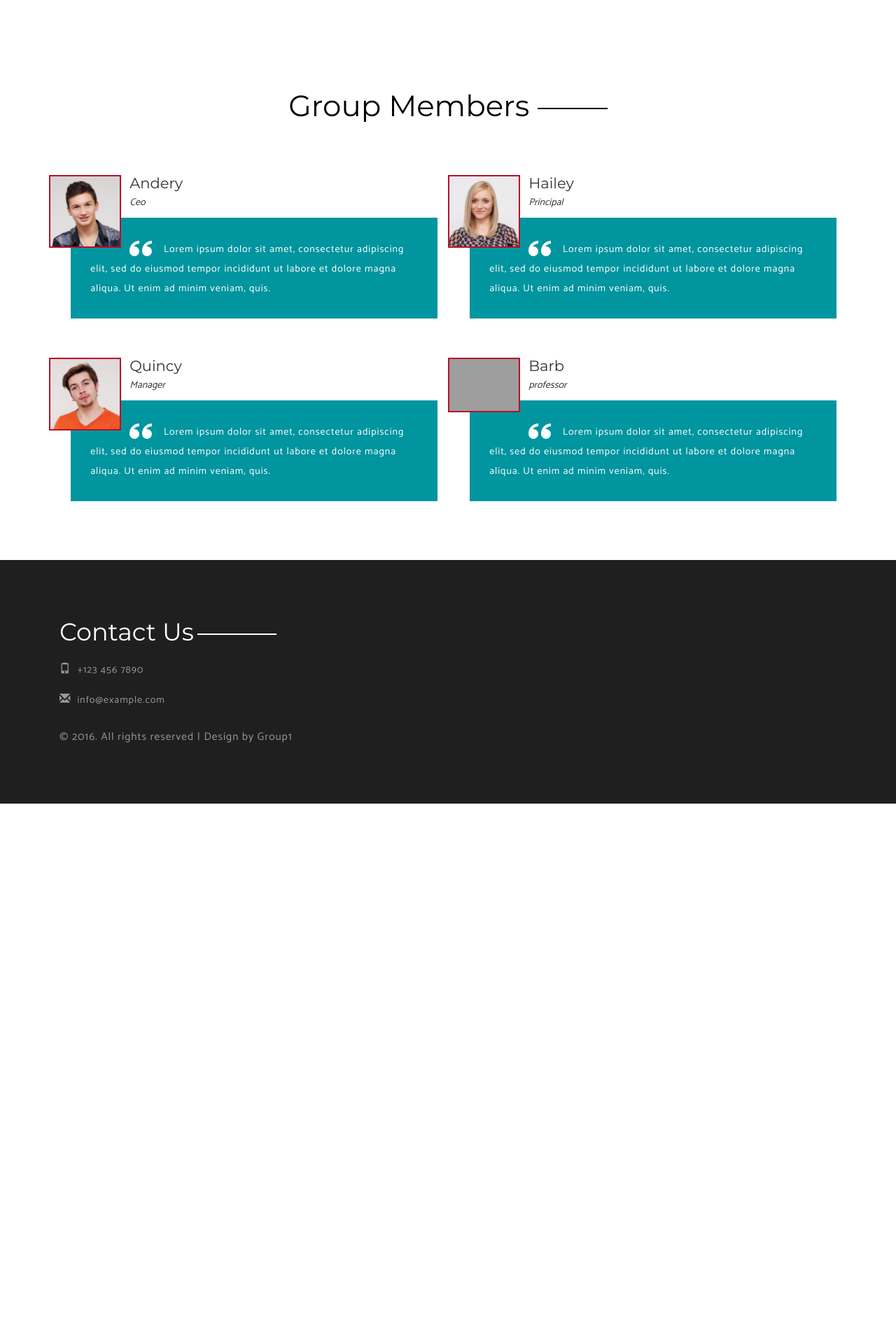
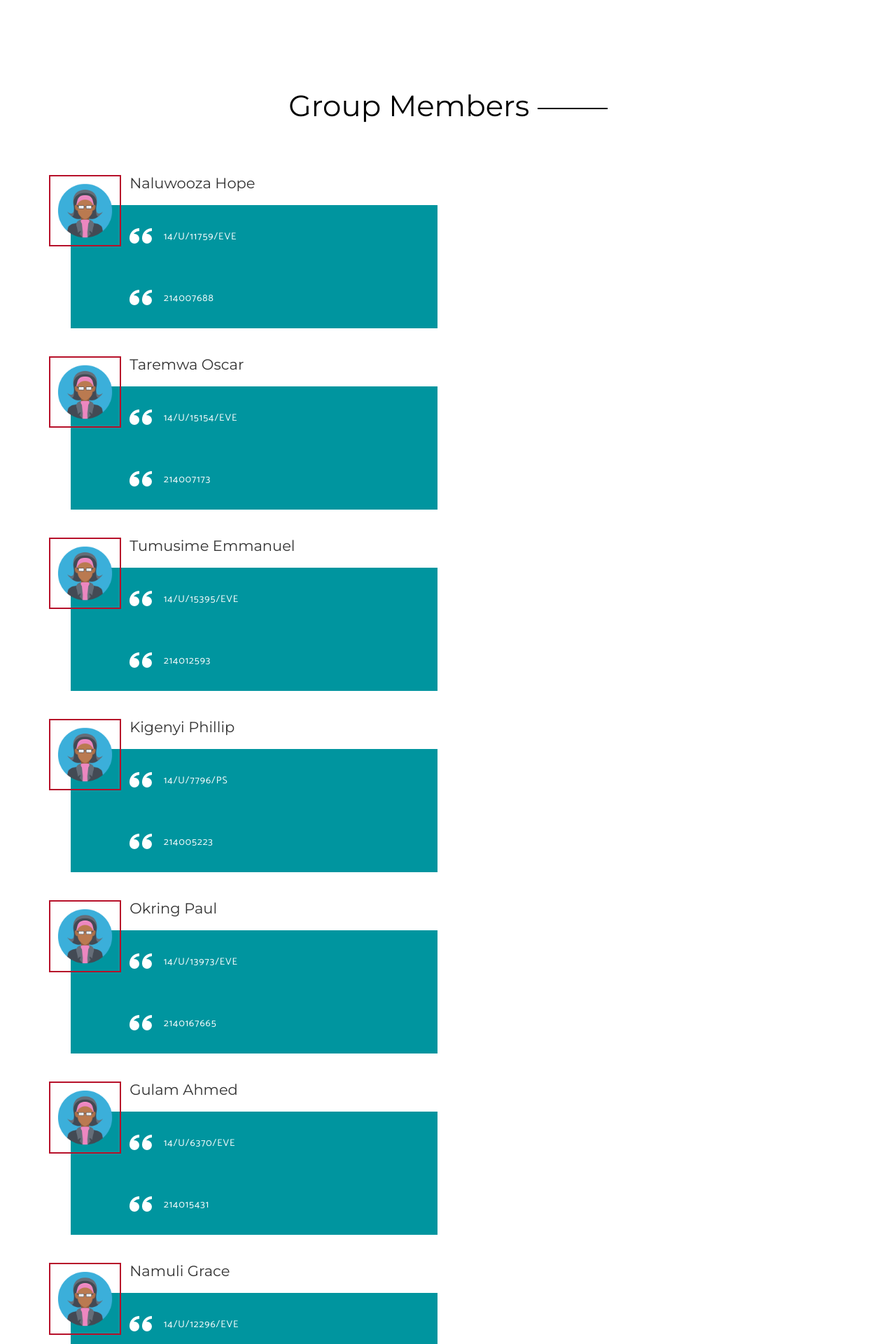
Before and after one commit to codephillip/dsa_work, a Django app: page /about/ in a window 1280 px wide. Shown: the part 665-2585 px from the top of the page at 70% size. Before the commit the page ends 1813 px from the top, so only its background shows below. Run offline with Django 3.2, Linux system fonts and the light colour scheme; data comes from the database, SQL or seed files in the repository; both versions use the stored data as it was after the commit; some libraries are stand-ins or nearby versions; grey boxes are pictures that could not be loaded.

Commit message:
added members

```diff
--- a/myapp/views.py
+++ b/myapp/views.py
@@ -1,6 +1,6 @@
 from django.shortcuts import render
 
-from myapp.models import Topic, SubTopic
+from myapp.models import Topic, SubTopic, Member
 
 
 def index(request):
@@ -15,7 +15,10 @@ def dsa_notes(request):
 
 
 def about(request):
-    return render(request, 'about.html')
+    members = Member.objects.all()
+    return render(request, 'about.html', {
+        'members': members
+    })
 
 
 def dsa_notes_details(request, pk):
--- a/templates/about.html
+++ b/templates/about.html
@@ -6,69 +6,35 @@
         <div class="container">
             <div class="about-head">
                 <h2>About</h2>
-                <p> This DSA assignment has given us an opportunity to express our DSA knowledge. Below are the group members who tirelessly worked hard to make it a reality</p>
+                <p> This DSA assignment has given us an opportunity to express our DSA knowledge. Below are the group
+                    members who tirelessly worked hard to make it a reality</p>
             </div>
         </div>
     </div>
     <div class="test">
         <div class="container">
             <h3>Group Members</h3>
+
+            {% for member in members %}
                 <div class=" test-grid-1">
                     <div class="col-md-6 test-wrapper">
-                    <img src="{% static 'images/te.jpg' %}" alt="" class="img-responsive">
+                        <img src="{% static 'images/avatar5.png' %}" alt="" class="img-responsive">
                         <div class="test-grid">
                             <div class="test-gr">
-                            <h4>Andery</h4>
-                            <span>Ceo</span>
+                                <h4>{{ member.name }}</h4>
+                                <br>
                             </div>
-                        <p>Lorem ipsum dolor sit amet, consectetur adipiscing elit, sed do eiusmod tempor incididunt ut
-                            labore et dolore magna aliqua. Ut enim ad minim veniam, quis.</p>
+                            <p>{{ member.reg_num }}</p>
+                            <p>{{ member.student_num }}</p>
                         </div>
                         <div class="clearfix"></div>
                     </div>
-                <div class="col-md-6 test-wrapper">
-                    <img src="{% static 'images/te1.jpg' %}" alt="" class="img-responsive">
-                    <div class="test-grid">
-                        <div class="test-gr">
-                            <h4>Hailey</h4>
-                            <span> Principal</span>
-                        </div>
-                        <p>Lorem ipsum dolor sit amet, consectetur adipiscing elit, sed do eiusmod tempor incididunt ut
-                            labore et dolore magna aliqua. Ut enim ad minim veniam, quis.</p>
-                    </div>
                     <div class="clearfix"></div>
                 </div>
+                <br>
+                <br>
 
-                <div class="clearfix"></div>
-            </div>
-            <div class=" test-grid-2">
-                <div class="col-md-6 test-wrapper">
-                    <img src="{% static 'images/te2.jpg' %}" alt="" class="img-responsive">
-                    <div class="test-grid">
-                        <div class="test-gr">
-                            <h4>Quincy</h4>
-                            <span>Manager</span>
-                        </div>
-                        <p>Lorem ipsum dolor sit amet, consectetur adipiscing elit, sed do eiusmod tempor incididunt ut
-                            labore et dolore magna aliqua. Ut enim ad minim veniam, quis.</p>
-                    </div>
-                    <div class="clearfix"></div>
-                </div>
-                <div class="col-md-6 test-wrapper">
-                    <img src="{% static 'images/te3.jpg' %}" alt="" class="img-responsive">
-                    <div class="test-grid">
-                        <div class="test-gr">
-                            <h4>Barb</h4>
-                            <span>professor</span>
-                        </div>
-                        <p>Lorem ipsum dolor sit amet, consectetur adipiscing elit, sed do eiusmod tempor incididunt ut
-                            labore et dolore magna aliqua. Ut enim ad minim veniam, quis.</p>
-                    </div>
-                    <div class="clearfix"></div>
-                </div>
-
-                <div class="clearfix"></div>
-            </div>
+            {% endfor %}
         </div>
     </div>
 {% endblock %}
--- a/templates/base2.html
+++ b/templates/base2.html
@@ -87,12 +87,12 @@ Smartphone Compatible web template, free webdesigns for Nokia, Samsung, LG, Sony
         <div class="col-md-6 footer-right">
             <h3>Contact Us</h3>
             <ul class="con-icons">
-                <li><span class="glyphicon glyphicon-phone" aria-hidden="true"></span>+123 456 7890</li>
-                <li><a href="mailto:info@example.com"><span class="glyphicon glyphicon-envelope"
-                                                            aria-hidden="true"></span>info@example.com</a></li>
+                <li><span class="glyphicon glyphicon-phone" aria-hidden="true"></span>+256 756 878 460</li>
+                <li><a href="mailto:codephillip@gmail.com"><span class="glyphicon glyphicon-envelope"
+                                                            aria-hidden="true"></span>codephillip@gmail.com</a></li>
             </ul>
             <!--            todo add group name-->
-            <p class="copy-right">© 2016. All rights reserved | Design by Group1</p>
+            <p class="copy-right">© 2016. All rights reserved | Design by GroupMembers</p>
         </div>
         <div class="clearfix"></div>
     </div>
```
Also changed, not shown: templates/base.html (+4 -4 lines), db.sqlite3, myapp/static/images/avatar1.png (added), myapp/static/images/avatar5.png (added), 1 other file. Lines whose indentation alone changed are shown as unchanged.
